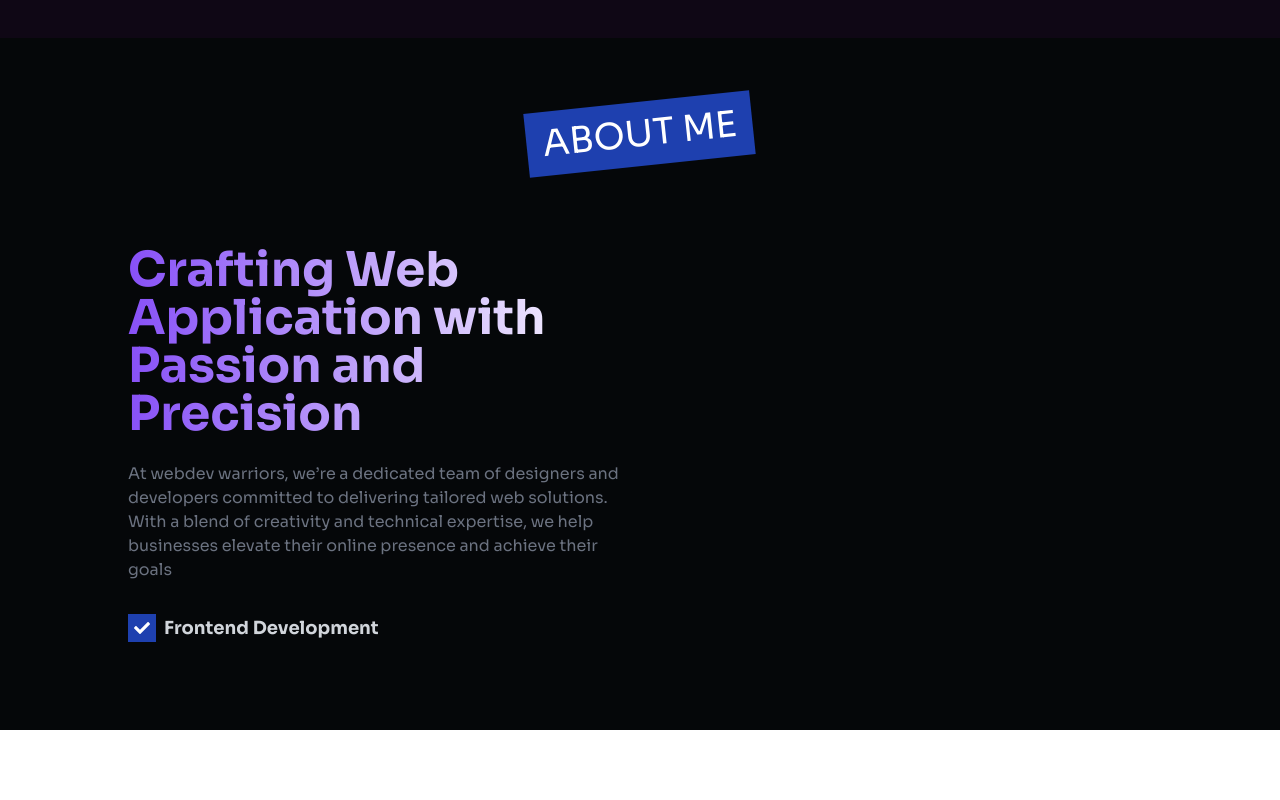
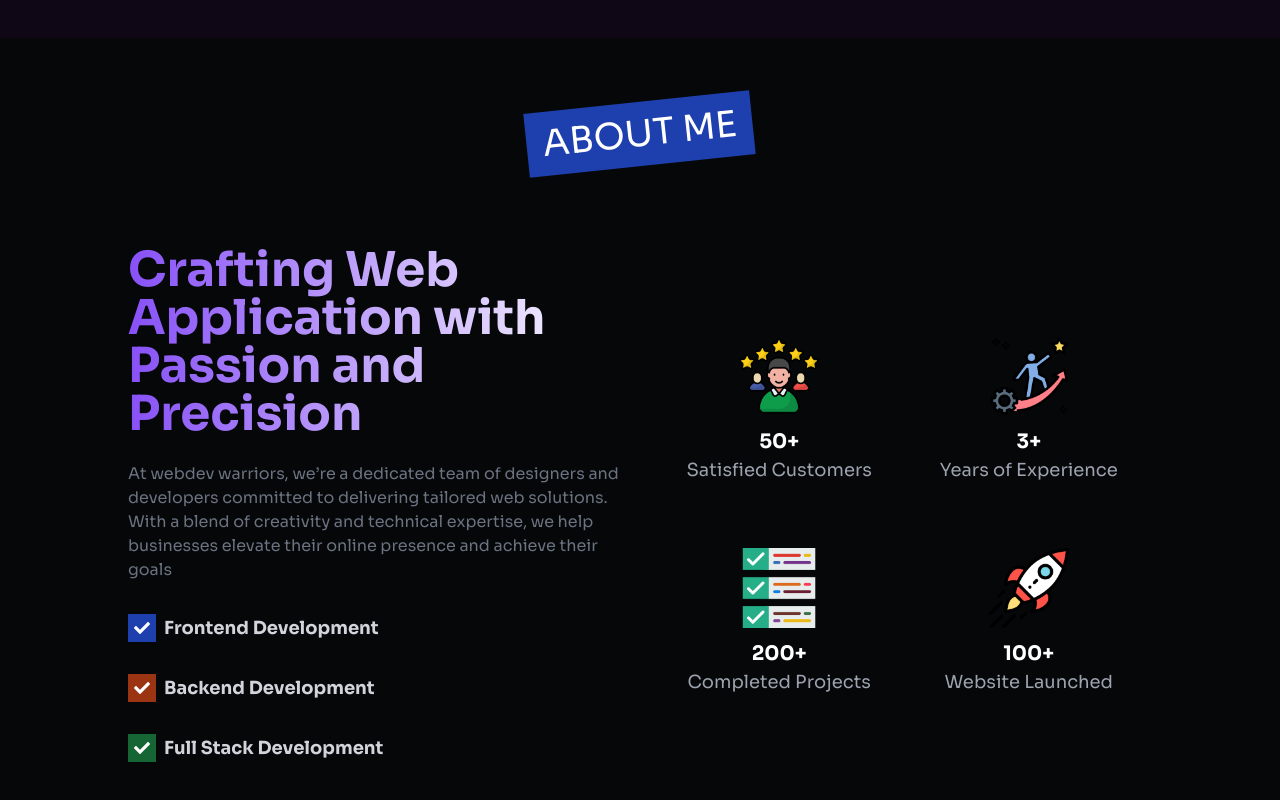
Before and after one commit to mahingaRodin/Portfolio, a Next.js app: page / in a window 1280 px wide. Shown: the part 762-1562 px from the top of the page. Before the commit the page ends 1492 px from the top, so only its background shows below. Built offline with nearby package versions, Linux system fonts and the light colour scheme.

Commit message:
"updated the about page"

```diff
--- a/components/Home/About/About.tsx
+++ b/components/Home/About/About.tsx
@@ -1,6 +1,7 @@
-import SectionHeading from "@/components/Helper/SectionHeading"
+import SectionHeading from "@/components/Helper/SectionHeading";
 import { aboutInfo } from "@/Data/data";
-import React from 'react';
+import Image from "next/image";
+import React from "react";
 import { FaCheck } from "react-icons/fa";
 
 const About = () => {
@@ -20,17 +21,104 @@
           <div className="mt-8">
             <div className="flex items-center space-x-2 mb-6">
               <div className="w-7 h-7 bg-blue-800 flex flex-col items-center justify-center">
-                              <FaCheck className="text-white"/>
+                <FaCheck className="text-white" />
               </div>
               <p className="text-sm sm:text-base md:text-lg font-bold text-gray-300">
                 Frontend Development
               </p>
             </div>
           </div>
+          <div className="mt-8">
+            <div className="flex items-center space-x-2 mb-6">
+              <div className="w-7 h-7 bg-orange-800 flex flex-col items-center justify-center">
+                <FaCheck className="text-white" />
+              </div>
+              <p className="text-sm sm:text-base md:text-lg font-bold text-gray-300">
+                Backend Development
+              </p>
+            </div>
+          </div>
+          <div className="mt-8">
+            <div className="flex items-center space-x-2 mb-6">
+              <div className="w-7 h-7 bg-green-800 flex flex-col items-center justify-center">
+                <FaCheck className="text-white" />
+              </div>
+              <p className="text-sm sm:text-base md:text-lg font-bold text-gray-300">
+                Full Stack Development
+              </p>
+            </div>
+          </div>
+        </div>
+        {/* Stats content */}
+        <div className="grid grid-cols-2 gap-16 items-center lg:mx-auto">
+          <div>
+            {/* 1st stat */}
+            <Image
+              src="/images/customer.png"
+              alt="image"
+              width={80}
+              height={80}
+              className="mx-auto"
+            />
+            <p className="mt-3 font-bold text-xl text-white text-center">
+              {aboutInfo.client}
+            </p>
+            <p className="text-base sm:text-lg text-gray-400 text-center">
+              Satisfied Customers
+            </p>
+          </div>
+          <div>
+            {/* 2nd Stat */}
+            <Image
+              src="/images/experience.png"
+              alt="image"
+              width={80}
+              height={80}
+              className="mx-auto"
+            />
+            <p className="mt-3 font-bold text-xl text-white text-center">
+              {aboutInfo.experience}
+            </p>
+            <p className="text-base sm:text-lg text-gray-400 text-center">
+              Years of Experience
+            </p>
+          </div>
+          <div>
+            {/* 3rd stat */}
+            <Image
+              src="/images/completed.png"
+              alt="image"
+              width={80}
+              height={80}
+              className="mx-auto"
+            />
+            <p className="mt-3 font-bold text-xl text-white text-center">
+              {aboutInfo.project}
+            </p>
+            <p className="text-base sm:text-lg text-gray-400 text-center">
+              Completed Projects
+            </p>
+          </div>
+          <div>
+            {/* 4th stat  */}
+            <Image
+              src="/images/rocket.png"
+              alt="image"
+              width={80}
+              height={80}
+              className="mx-auto"
+            />
+            <p className="mt-3 font-bold text-xl text-white text-center">
+              {aboutInfo.website}
+            </p>
+            <p className="text-base sm:text-lg text-gray-400 text-center">
+              Website Launched
+            </p>
+          </div>
         </div>
       </div>
     </div>
   );
-}
+};
 
-export default About
+export default About;
```
Lines whose indentation alone changed are shown as unchanged.
